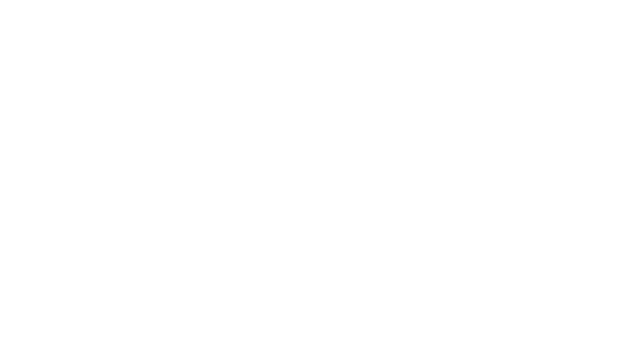
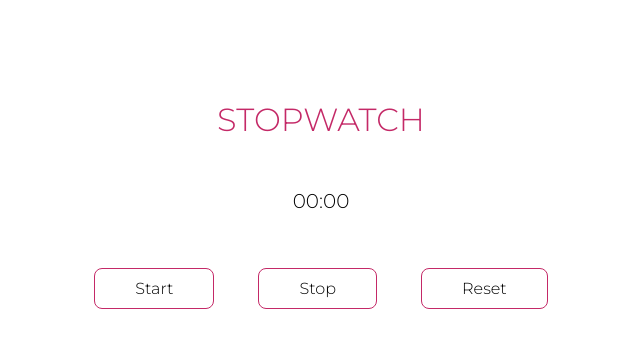
Before and after one commit to kukulska/Stopwatch, a plain HTML site: page index.html in a window 1280 px wide. Shown: the whole page, without its empty margins (319-959 px from the left). Drawn offline with Linux system fonts and the light colour scheme.

Commit message:
HTML and CSS base

```diff
--- a/index.html
+++ b/index.html
@@ -3,10 +3,21 @@
   <head>
     <meta charset="UTF-8" />
     <meta name="viewport" content="width=device-width, initial-scale=1.0" />
+    <link
+      href="https://fonts.googleapis.com/css2?family=Montserrat:wght@300&display=swap"
+      rel="stylesheet"
+    />
     <link rel="stylesheet" href="src/style.css" />
     <title>Stopwatch</title>
   </head>
   <body>
+    <div class="wrapper">
+      <h1>STOPWATCH</h1>
+      <div class="timer">00:00</div>
+      <button class="button">Start</button>
+      <button class="button">Stop</button>
+      <button class="button">Reset</button>
+    </div>
     <script src="src/script.js"></script>
   </body>
 </html>
--- a/src/style.css
+++ b/src/style.css
@@ -0,0 +1,34 @@
+h1 {
+  color: rgb(196, 41, 103);
+  font-weight: 400;
+}
+
+.wrapper {
+  font-family: "Montserrat", sans-serif;
+  font-weight: 600;
+  margin-top: 100px;
+  text-align: center;
+}
+
+.timer {
+  font-size: 20px;
+  font-weight: 400;
+  margin: 50px;
+}
+
+.button {
+  background-color: white;
+  border: solid 1px rgb(196, 41, 103);
+  border-radius: 8px;
+  font-family: "Montserrat", sans-serif;
+  font-size: 16px;
+  padding: 10px 40px;
+  margin: 5px 20px;
+}
+
+button:hover {
+  color: white;
+  cursor: pointer;
+  background-color: rgb(196, 41, 103);
+  transition: all 200ms ease-in-out;
+}
```
